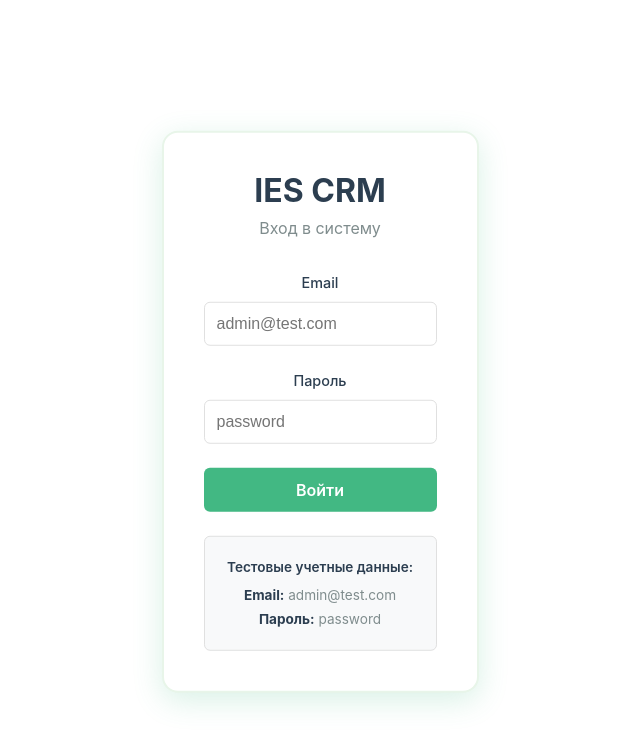
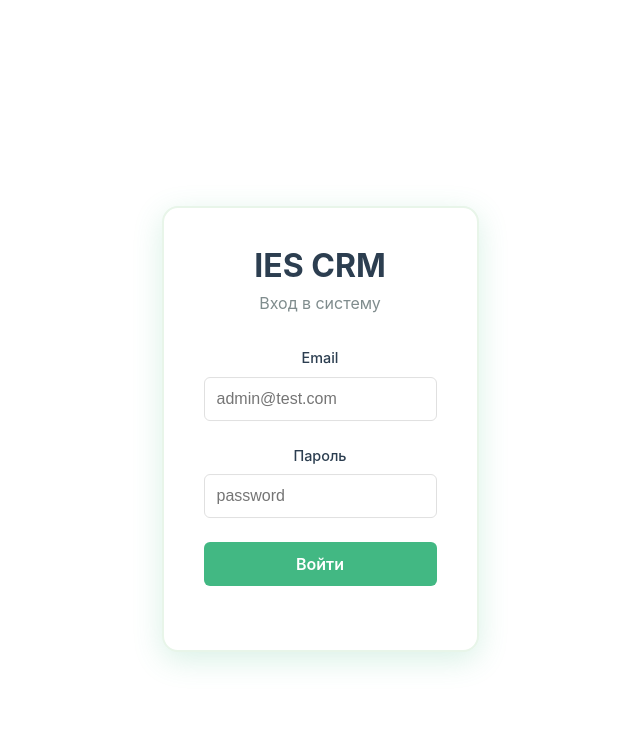
Before and after one commit to zeusfly-spb/ies-crm, a Vue app in the folder front/: page /login in a window 1280 px wide. Shown: the top 746 px of the page, without its empty margins (320-960 px from the left). Built offline with nearby package versions, Linux system fonts and the light colour scheme; no server answers.

Commit message:
Some fixes

```diff
--- a/front/src/views/Login.vue
+++ b/front/src/views/Login.vue
@@ -44,12 +44,6 @@
           <span v-else>Войти</span>
         </button>
       </form>
-
-      <div class="login-hint">
-        <p>Тестовые учетные данные:</p>
-        <p><strong>Email:</strong> admin@test.com</p>
-        <p><strong>Пароль:</strong> password</p>
-      </div>
     </div>
   </div>
 </template>
```
